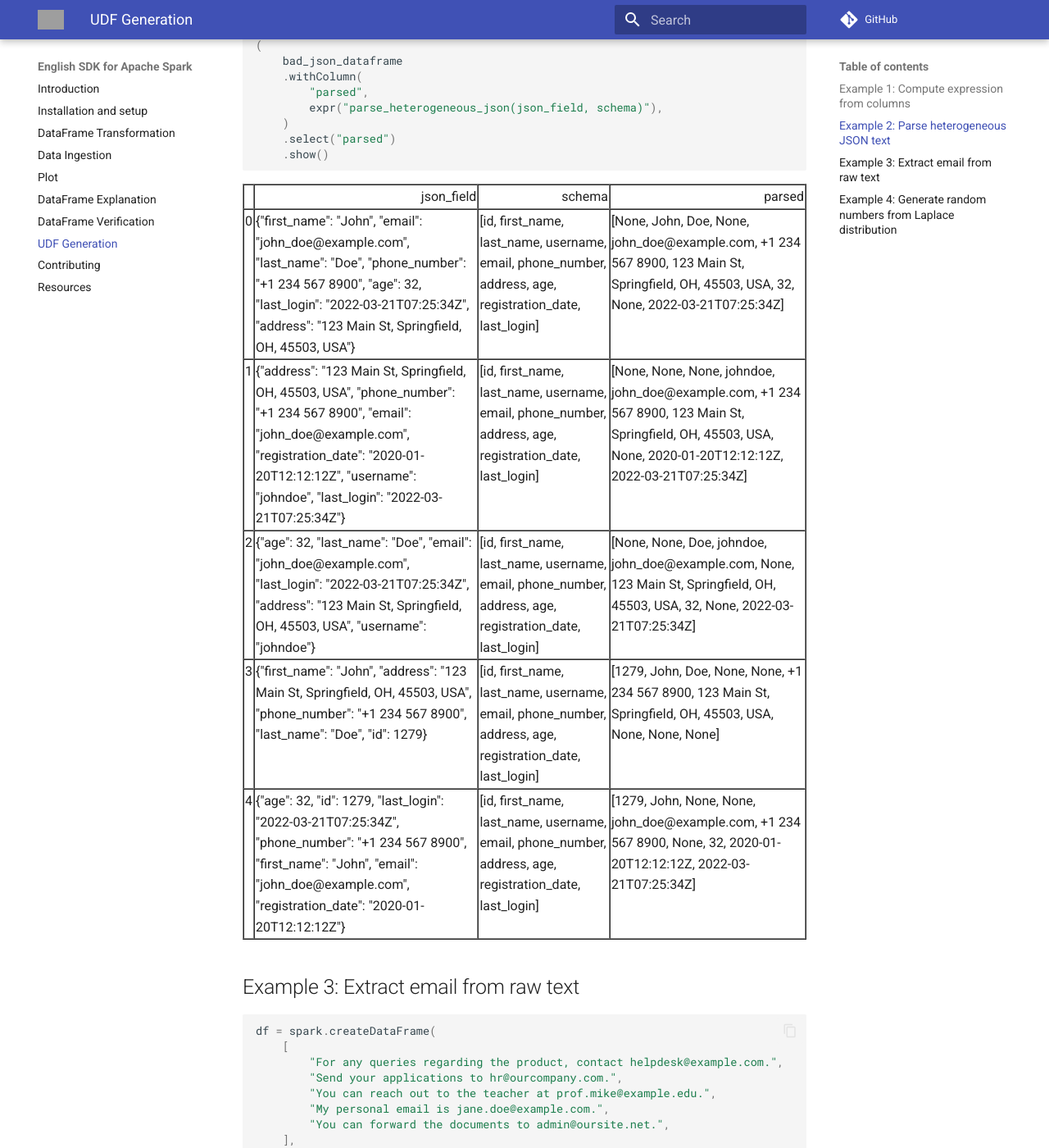
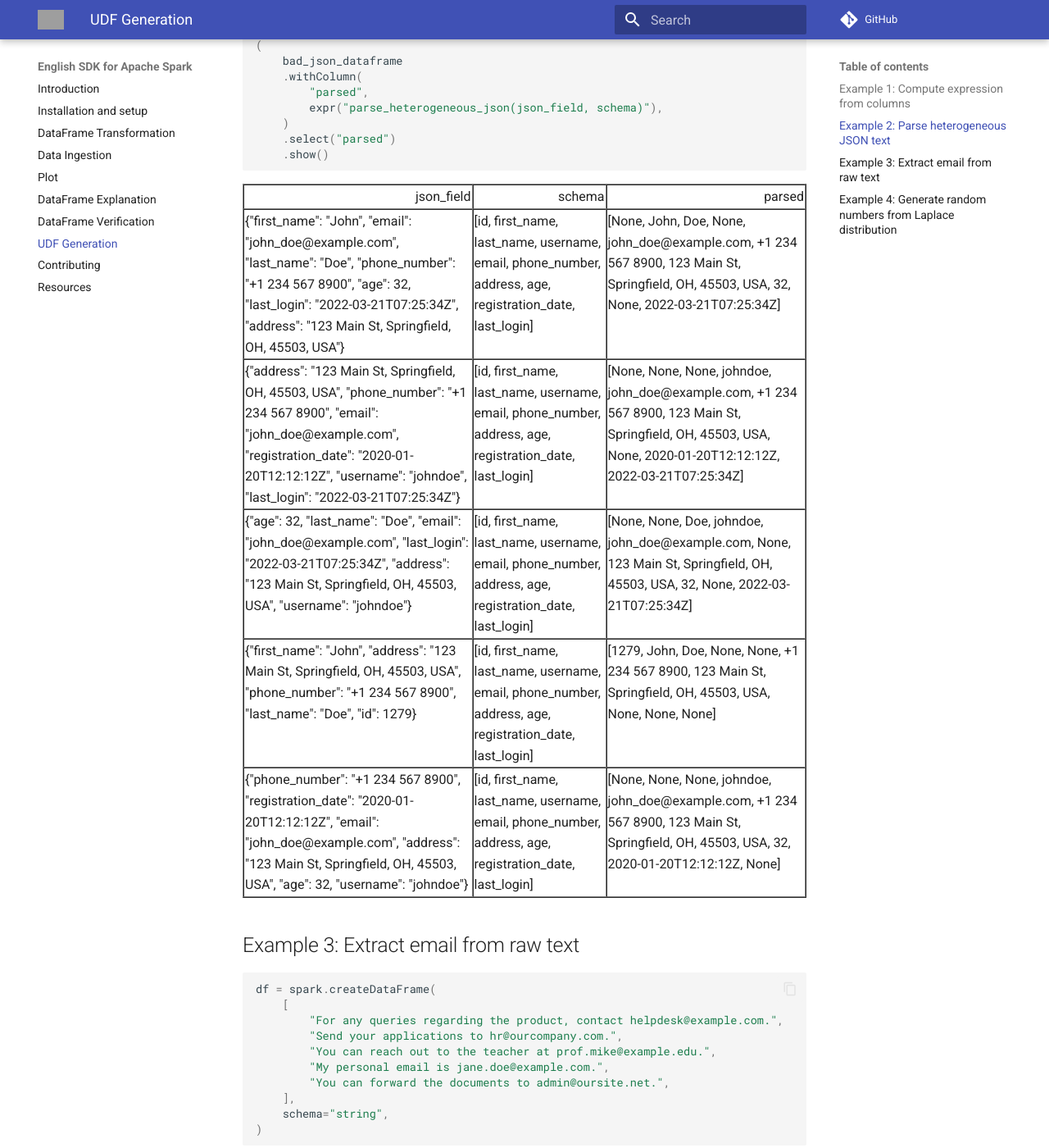
Before and after one commit to pyspark-ai/pyspark-ai, an MkDocs documentation site: the page built from docs/udf_generation.md, in a window 1280 px wide and 1400 px high, scrolled down 2442 px. Shown: the whole window at 82% size. Built offline with MkDocs 1.6.1 and Material for MkDocs 9.7.7, drawn with Linux system fonts in a browser that asks for light colours; comment, search, counter and statistics services are not loaded; some of the changed text lies outside the part shown; grey boxes are pictures that could not be loaded.

Commit message:
Update docs
 Changes to be committed:
	modified:   docs/udf_generation.md

````diff
--- a/docs/udf_generation.md
+++ b/docs/udf_generation.md
@@ -66,34 +66,28 @@
 <table border="1" class="dataframe">
   <thead>
     <tr style="text-align: right;">
-      <th></th>
       <th>json_field</th>
       <th>schema</th>
     </tr>
   </thead>
   <tbody>
     <tr>
-      <th>0</th>
       <td>{"first_name": "John", "email": "john_doe@example.com", "last_name": "Doe", "phone_number": "+1 234 567 8900", "age": 32, "last_login": "2022-03-21T07:25:34Z", "address": "123 Main St, Springfield, OH, 45503, USA"}</td>
       <td>[id, first_name, last_name, username, email, phone_number, address, age, registration_date, last_login]</td>
     </tr>
     <tr>
-      <th>1</th>
       <td>{"address": "123 Main St, Springfield, OH, 45503, USA", "phone_number": "+1 234 567 8900", "email": "john_doe@example.com", "registration_date": "2020-01-20T12:12:12Z", "username": "johndoe", "last_login": "2022-03-21T07:25:34Z"}</td>
       <td>[id, first_name, last_name, username, email, phone_number, address, age, registration_date, last_login]</td>
     </tr>
     <tr>
-      <th>2</th>
       <td>{"age": 32, "last_name": "Doe", "email": "john_doe@example.com", "last_login": "2022-03-21T07:25:34Z", "address": "123 Main St, Springfield, OH, 45503, USA", "username": "johndoe"}</td>
       <td>[id, first_name, last_name, username, email, phone_number, address, age, registration_date, last_login]</td>
     </tr>
     <tr>
-      <th>3</th>
       <td>{"first_name": "John", "address": "123 Main St, Springfield, OH, 45503, USA", "phone_number": "+1 234 567 8900", "last_name": "Doe", "id": 1279}</td>
       <td>[id, first_name, last_name, username, email, phone_number, address, age, registration_date, last_login]</td>
     </tr>
     <tr>
-      <th>4</th>
       <td>{"phone_number": "+1 234 567 8900", "registration_date": "2020-01-20T12:12:12Z", "email": "john_doe@example.com", "address": "123 Main St, Springfield, OH, 45503, USA", "age": 32, "username": "johndoe"}</td>
       <td>[id, first_name, last_name, username, email, phone_number, address, age, registration_date, last_login]</td>
     </tr>
@@ -128,7 +122,6 @@
 <table border="1" class="dataframe">
   <thead>
     <tr style="text-align: right;">
-      <th></th>
       <th>json_field</th>
       <th>schema</th>
       <th>parsed</th>
@@ -136,34 +129,29 @@
   </thead>
   <tbody>
     <tr>
-      <th>0</th>
       <td>{"first_name": "John", "email": "john_doe@example.com", "last_name": "Doe", "phone_number": "+1 234 567 8900", "age": 32, "last_login": "2022-03-21T07:25:34Z", "address": "123 Main St, Springfield, OH, 45503, USA"}</td>
       <td>[id, first_name, last_name, username, email, phone_number, address, age, registration_date, last_login]</td>
       <td>[None, John, Doe, None, john_doe@example.com, +1 234 567 8900, 123 Main St, Springfield, OH, 45503, USA, 32, None, 2022-03-21T07:25:34Z]</td>
     </tr>
     <tr>
-      <th>1</th>
       <td>{"address": "123 Main St, Springfield, OH, 45503, USA", "phone_number": "+1 234 567 8900", "email": "john_doe@example.com", "registration_date": "2020-01-20T12:12:12Z", "username": "johndoe", "last_login": "2022-03-21T07:25:34Z"}</td>
       <td>[id, first_name, last_name, username, email, phone_number, address, age, registration_date, last_login]</td>
       <td>[None, None, None, johndoe, john_doe@example.com, +1 234 567 8900, 123 Main St, Springfield, OH, 45503, USA, None, 2020-01-20T12:12:12Z, 2022-03-21T07:25:34Z]</td>
     </tr>
     <tr>
-      <th>2</th>
       <td>{"age": 32, "last_name": "Doe", "email": "john_doe@example.com", "last_login": "2022-03-21T07:25:34Z", "address": "123 Main St, Springfield, OH, 45503, USA", "username": "johndoe"}</td>
       <td>[id, first_name, last_name, username, email, phone_number, address, age, registration_date, last_login]</td>
       <td>[None, None, Doe, johndoe, john_doe@example.com, None, 123 Main St, Springfield, OH, 45503, USA, 32, None, 2022-03-21T07:25:34Z]</td>
     </tr>
     <tr>
-      <th>3</th>
       <td>{"first_name": "John", "address": "123 Main St, Springfield, OH, 45503, USA", "phone_number": "+1 234 567 8900", "last_name": "Doe", "id": 1279}</td>
       <td>[id, first_name, last_name, username, email, phone_number, address, age, registration_date, last_login]</td>
       <td>[1279, John, Doe, None, None, +1 234 567 8900, 123 Main St, Springfield, OH, 45503, USA, None, None, None]</td>
     </tr>
     <tr>
-      <th>4</th>
-      <td>{"age": 32, "id": 1279, "last_login": "2022-03-21T07:25:34Z", "phone_number": "+1 234 567 8900", "first_name": "John", "email": "john_doe@example.com", "registration_date": "2020-01-20T12:12:12Z"}</td>
+      <td>{"phone_number": "+1 234 567 8900", "registration_date": "2020-01-20T12:12:12Z", "email": "john_doe@example.com", "address": "123 Main St, Springfield, OH, 45503, USA", "age": 32, "username": "johndoe"}</td>
       <td>[id, first_name, last_name, username, email, phone_number, address, age, registration_date, last_login]</td>
-      <td>[1279, John, None, None, john_doe@example.com, +1 234 567 8900, None, 32, 2020-01-20T12:12:12Z, 2022-03-21T07:25:34Z]</td>
+      <td>[None, None, None, johndoe, john_doe@example.com, +1 234 567 8900, 123 Main St, Springfield, OH, 45503, USA, 32, 2020-01-20T12:12:12Z, None]</td>
     </tr>
   </tbody>
 </table>
@@ -196,40 +184,33 @@
 <table border="1" class="dataframe">
   <thead>
     <tr style="text-align: right;">
-      <th></th>
       <th>raw</th>
       <th>email</th>
     </tr>
   </thead>
   <tbody>
     <tr>
-      <th>0</th>
       <td>value</td>
       <td>helpdesk@example.com</td>
     </tr>
     <tr>
-      <th>1</th>
       <td>value</td>
       <td>hr@ourcompany.com</td>
     </tr>
     <tr>
-      <th>2</th>
       <td>value</td>
       <td>prof.mike@example.edu</td>
     </tr>
     <tr>
-      <th>3</th>
       <td>value</td>
       <td>jane.doe@example.com</td>
     </tr>
     <tr>
-      <th>4</th>
       <td>value</td>
       <td>admin@oursite.net</td>
     </tr>
   </tbody>
 </table>
-
 
 ## Example 4: Generate random numbers from Laplace distribution
 
@@ -256,12 +237,75 @@
 )
 ```
 
-|     laplace_random|
-|-------------------|
-|0.39071216071827797|
-| 0.4670818035437042|
-| 0.7586462538760413|
-|0.41987361759910846|
-| 1.1906543111637395|
-| 0.5811271918788534|
-| 0.8442334249218986|
+<table border="1" class="dataframe">
+  <thead>
+    <tr style="text-align: right;">
+      <th>value</th>
+      <th>loc</th>
+      <th>scale</th>
+      <th>laplace_random</th>
+    </tr>
+  </thead>
+  <tbody>
+    <tr>
+      <td>0</td>
+      <td>1.0</td>
+      <td>0.3</td>
+      <td>0.799962</td>
+    </tr>
+    <tr>
+      <td>1</td>
+      <td>1.0</td>
+      <td>0.3</td>
+      <td>0.995381</td>
+    </tr>
+    <tr>
+      <td>2</td>
+      <td>1.0</td>
+      <td>0.3</td>
+      <td>0.602727</td>
+    </tr>
+    <tr>
+      <td>3</td>
+      <td>1.0</td>
+      <td>0.3</td>
+      <td>1.235575</td>
+    </tr>
+    <tr>
+      <td>4</td>
+      <td>1.0</td>
+      <td>0.3</td>
+      <td>1.864565</td>
+    </tr>
+    <tr>
+      <td>5</td>
+      <td>1.0</td>
+      <td>0.3</td>
+      <td>1.220493</td>
+    </tr>
+    <tr>
+      <td>6</td>
+      <td>1.0</td>
+      <td>0.3</td>
+      <td>0.992431</td>
+    </tr>
+    <tr>
+      <td>7</td>
+      <td>1.0</td>
+      <td>0.3</td>
+      <td>1.630307</td>
+    </tr>
+    <tr>
+      <td>8</td>
+      <td>1.0</td>
+      <td>0.3</td>
+      <td>0.894683</td>
+    </tr>
+    <tr>
+      <td>9</td>
+      <td>1.0</td>
+      <td>0.3</td>
+      <td>0.632602</td>
+    </tr>
+  </tbody>
+</table>
````
